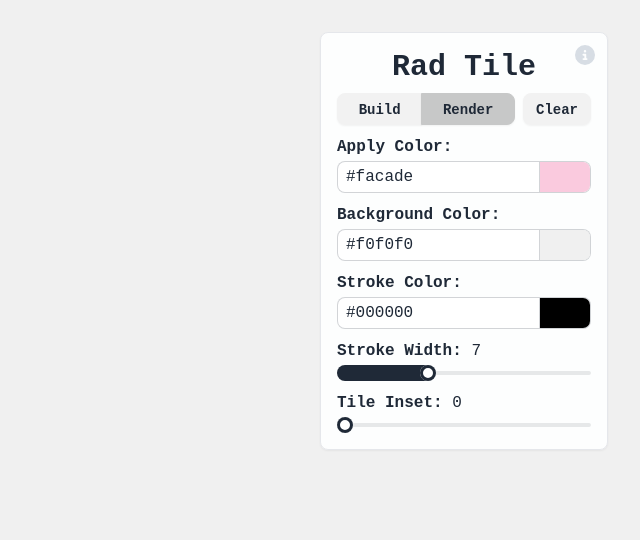
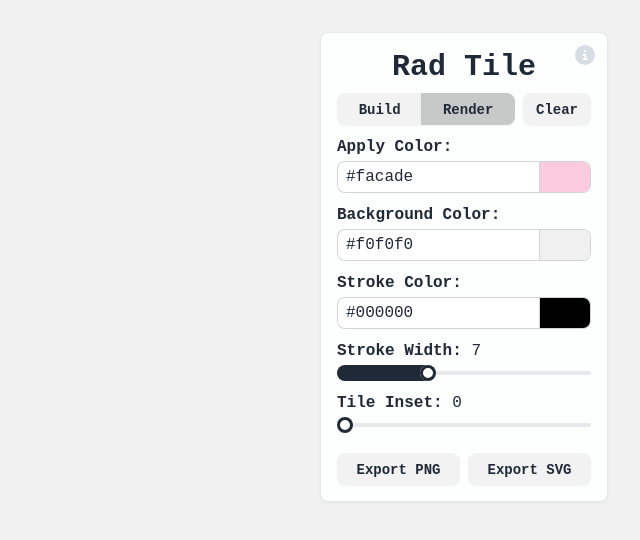
Before and after one commit to flatpickles/rad-tile, a React (Vite) app: page / in a window 1280 px wide. Both pictures are taken after a click on the button "Render". Shown: the top 540 px of the page, without its empty margins (640-1280 px from the left). Built offline with nearby package versions, Linux system fonts and the light colour scheme.

Commit message:
Export PNG & SVG

```diff
--- /dev/null
+++ b/src/components/ExportControls.tsx
@@ -0,0 +1,28 @@
+interface ExportControlsProps {
+    exportSVG: () => void;
+    exportPNG: () => void;
+}
+
+const ExportControls: React.FC<ExportControlsProps> = ({
+    exportSVG,
+    exportPNG,
+}) => {
+    return (
+        <div className="flex flex-row gap-2 w-full pt-2">
+            <button
+                className={`btn btn-sm flex-grow text-btn`}
+                onClick={exportPNG}
+            >
+                Export PNG
+            </button>
+            <button
+                className={`btn btn-sm flex-grow text-btn`}
+                onClick={exportSVG}
+            >
+                Export SVG
+            </button>
+        </div>
+    );
+};
+
+export default ExportControls;
--- a/src/main/ContentsRender.tsx
+++ b/src/main/ContentsRender.tsx
@@ -1,10 +1,12 @@
 import React from 'react';
 import ColorPicker from '../components/ColorPicker';
+import ExportControls from '../components/ExportControls';
 import SimpleSlider from '../components/SimpleSlider';
 import useStateContext from './StateContext';
 
 const ContentsRender: React.FC = () => {
     const {
+        manager,
         currentColor,
         setCurrentColor,
         backgroundColor,
@@ -50,6 +52,10 @@ const ContentsRender: React.FC = () => {
                 step={1}
                 label="Tile Inset"
             />
+            <ExportControls
+                exportSVG={() => manager.exportSVG()}
+                exportPNG={() => manager.exportPNG()}
+            />
         </div>
     );
 };
--- a/src/tile/TileManager.ts
+++ b/src/tile/TileManager.ts
@@ -18,7 +18,7 @@ const SNAP_DISTANCE = 40;
 export class TileManager {
     canvas: HTMLCanvasElement | null = null;
     renderer = new TileRenderer(this);
-    style: TileStyle = Defaults.style;
+    style: TileStyle = { ...Defaults.style };
     globalRotation: number = 0;
 
     model: TileModel = new TileModel();
@@ -318,6 +318,16 @@ export class TileManager {
     render() {
         this.renderer.render();
     }
+
+    exportPNG() {
+        const name = `rad-tile_${Date.now()}`;
+        this.renderer.exportPNG(name);
+    }
+
+    exportSVG() {
+        const name = `rad-tile_${Date.now()}`;
+        this.renderer.exportSVG(name);
+    }
 }
 
 function rotatePoint(point: Point, center: Point, angle: number): Point {
--- a/src/tile/TileModel.ts
+++ b/src/tile/TileModel.ts
@@ -376,4 +376,16 @@ export class TileModel {
         this.progressTile = null;
         this.minRepeats = Infinity;
     }
+
+    getViewBox(): [number, number, number, number] {
+        const allPoints: Point[] = [
+            ...this.tiles.map((tile) => tile.corners),
+            ...this.tiles.flatMap((tile) => tileRotationPoints(tile)),
+        ].flat();
+        const minX = Math.min(...allPoints.map((point) => point.x));
+        const minY = Math.min(...allPoints.map((point) => point.y));
+        const maxX = Math.max(...allPoints.map((point) => point.x));
+        const maxY = Math.max(...allPoints.map((point) => point.y));
+        return [minX, minY, maxX, maxY];
+    }
 }
--- a/src/tile/TileRenderer.ts
+++ b/src/tile/TileRenderer.ts
@@ -1,5 +1,6 @@
 import Color from 'color';
 import offsetPolygon from 'offset-polygon';
+import { Defaults } from '../util/Defaults';
 import { Point } from '../util/Geometry';
 import { TileManager } from './TileManager';
 import { AnchorPoint, Tile, tileRotationPoints } from './TileModel';
@@ -17,6 +18,10 @@ const ANCHOR_COLOR_DARK = 'rgba(0, 170, 0, 1.0)';
 const ANCHOR_COLOR_DELETE = 'rgba(256, 0, 0, 1.0)';
 const ACTIVE_STROKE_COLOR_DARK = '#222222';
 const ACTIVE_STROKE_COLOR_LIGHT = '#DDDDDD';
+
+// SVG export props
+const SVG_STROKE_PROPS = 'stroke-linecap="round" stroke-linejoin="round"';
+const SVG_VIEWBOX_PADDING = 50;
 
 type RenderConfig = {
     fillColor: string;
@@ -105,7 +110,7 @@ export default class TileRenderer {
         context: CanvasRenderingContext2D,
         tile: Tile,
         rotationsOnly = false,
-    ) {
+    ): string[] {
         // Get the render config
         const renderConfig = this.#getTileRenderConfig(tile, rotationsOnly);
         context.fillStyle = renderConfig.fillColor;
@@ -116,15 +121,22 @@ export default class TileRenderer {
         const tileInset =
             this.manager.mode === 'render' ? this.manager.style.tileInset : 0;
 
-        // Draw the tile
+        // Draw the tile and collect the SVG parts
+        const svgParts: string[] = [];
         const points = rotationsOnly
             ? tileRotationPoints(tile)
             : [tile.corners];
         points.forEach((pointSet) => {
-            this.#drawShape(context, pointSet, tileInset);
+            const svgPoints = this.#drawShape(context, pointSet, tileInset);
+            svgParts.push(
+                `<polygon points="${svgPoints}" fill="${tile.color}" stroke="${renderConfig.strokeColor}" stroke-width="${renderConfig.lineWidth}" ${SVG_STROKE_PROPS} />`,
+            );
             context.fill();
             if (renderConfig.shouldStroke) context.stroke();
         });
+
+        // Return the SVG parts
+        return svgParts;
     }
 
     #getTileRenderConfig(tile: Tile, rotationsOnly: boolean): RenderConfig {
@@ -204,7 +216,11 @@ export default class TileRenderer {
         }
     }
 
-    #drawShape(context: CanvasRenderingContext2D, points: Point[], inset = 0) {
+    #drawShape(
+        context: CanvasRenderingContext2D,
+        points: Point[],
+        inset = 0,
+    ): string {
         // Inset the points if specified (todo: don't recalculate for each frame)
         points = inset === 0 ? points : offsetPolygon(points, -inset);
 
@@ -215,15 +231,18 @@ export default class TileRenderer {
             context.lineTo(points[i].x, points[i].y);
         }
         context.closePath();
+
+        // Return the SVG points
+        return points.map((point) => `${point.x},${point.y}`).join(' ');
     }
 
-    render() {
+    render(): string[] | null {
+        const svgParts: string[] = [];
+
         // Get the context
-        if (!this.manager.canvas) return;
+        if (!this.manager.canvas) return null;
         const context = this.manager.canvas.getContext('2d');
-        if (!context) {
-            throw new Error('No context');
-        }
+        if (!context) return null;
 
         // Clear, setup, and translate the canvas
         context.fillStyle = this.manager.style.backgroundColor;
@@ -252,14 +271,20 @@ export default class TileRenderer {
             if (tile.id === this.manager.selectedTileId) {
                 selectedRepeats.push(tile);
             } else {
-                this.renderTile(context, tile, true);
+                svgParts.push(...this.renderTile(context, tile, true));
             }
         });
         if (this.manager.model.progressTile) {
-            this.renderTile(context, this.manager.model.progressTile, true);
+            svgParts.push(
+                ...this.renderTile(
+                    context,
+                    this.manager.model.progressTile,
+                    true,
+                ),
+            );
         }
         selectedRepeats.forEach((tile) => {
-            this.renderTile(context, tile, true);
+            svgParts.push(...this.renderTile(context, tile, true));
         });
 
         // Now draw the active area
@@ -268,14 +293,16 @@ export default class TileRenderer {
             if (tile.id === this.manager.selectedTileId) {
                 selectedTile = tile;
             } else {
-                this.renderTile(context, tile);
+                svgParts.push(...this.renderTile(context, tile));
             }
         });
         if (this.manager.model.progressTile) {
-            this.renderTile(context, this.manager.model.progressTile);
+            svgParts.push(
+                ...this.renderTile(context, this.manager.model.progressTile),
+            );
         }
         if (selectedTile) {
-            this.renderTile(context, selectedTile);
+            svgParts.push(...this.renderTile(context, selectedTile));
         }
 
         if (this.manager.mode === 'build') {
@@ -320,5 +347,64 @@ export default class TileRenderer {
 
         // Reset translation
         context.restore();
+
+        // Return the SVG parts
+        return svgParts;
+    }
+
+    exportPNG(name: string) {
+        // Get the context
+        if (!this.manager.canvas) return;
+
+        // Convert the canvas to a PNG
+        const png = this.manager.canvas.toDataURL('image/png');
+
+        // Download the PNG
+        const a = document.createElement('a');
+        a.href = png;
+        a.download = name + '.png';
+        document.body.appendChild(a);
+        a.click();
+        document.body.removeChild(a);
+    }
+
+    exportSVG(name: string) {
+        // Create the viewBox string
+        const shapeBounds = this.manager.model.getViewBox();
+        const viewBoxAttrs = [
+            shapeBounds[0] - SVG_VIEWBOX_PADDING,
+            shapeBounds[1] - SVG_VIEWBOX_PADDING,
+            shapeBounds[2] - shapeBounds[0] + 2 * SVG_VIEWBOX_PADDING,
+            shapeBounds[3] - shapeBounds[1] + 2 * SVG_VIEWBOX_PADDING,
+        ];
+        const viewBoxString = viewBoxAttrs.join(' ');
+
+        // Create the SVG elements
+        const svgParts: string[] = this.render() || [];
+        const svgHeader = `<svg xmlns="http://www.w3.org/2000/svg" viewBox="${viewBoxString}">`;
+        const svgFooter = `</svg>`;
+
+        // Add background rect if bg color isn't the default
+        if (
+            this.manager.style.backgroundColor !==
+            Defaults.style.backgroundColor
+        ) {
+            const backgroundColor = this.manager.style.backgroundColor;
+            svgParts.unshift(
+                `<rect x="${viewBoxAttrs[0]}" y="${viewBoxAttrs[1]}" width="${viewBoxAttrs[2]}" height="${viewBoxAttrs[3]}" fill="${backgroundColor}" />`,
+            );
+        }
+
+        // Combine the SVG elements
+        const svgString = svgHeader + svgParts.join('') + svgFooter;
+        const blob = new Blob([svgString], { type: 'image/svg+xml' });
+
+        // Download the SVG
+        const a = document.createElement('a');
+        a.href = URL.createObjectURL(blob);
+        a.download = name + '.svg';
+        document.body.appendChild(a);
+        a.click();
+        document.body.removeChild(a);
     }
 }
```
Also changed, not shown: 1 other file (tests, documents, lock files or other folders).
